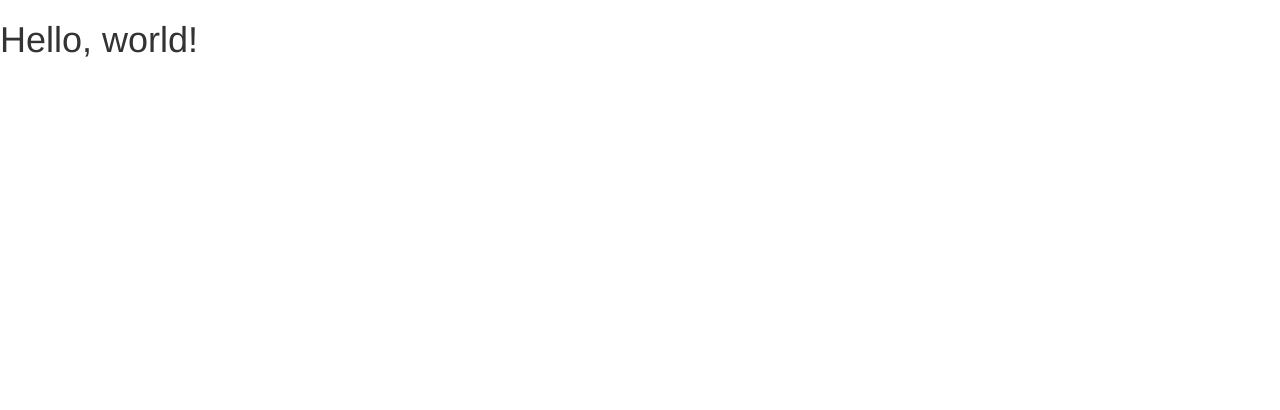
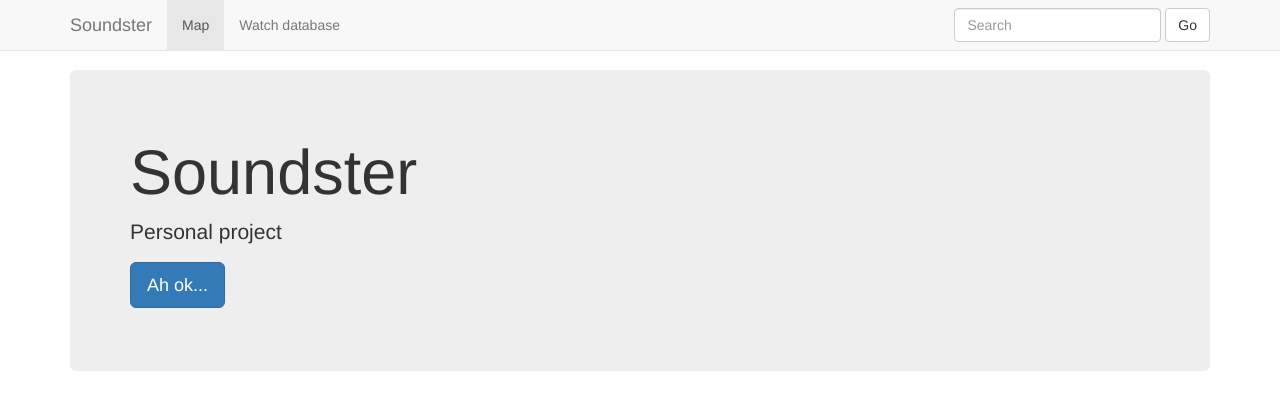
Before and after one commit to goujonpa/soundster, a Django app: page / in a window 1280 px wide. Before the commit the part shown is almost empty. Shown: the top 410 px of the page. Run offline with Django 3.2, Linux system fonts and the light colour scheme; some libraries are stand-ins or nearby versions.

Commit message:
Base template
Termitated the base template and the home
Next : the models and the api

```diff
--- a/soundster/home/templates/base.html
+++ b/soundster/home/templates/base.html
@@ -9,11 +9,13 @@
         <!-- The above 3 meta tags *must* come first in the head; any other head content must come *after* these tags -->
 
         {% block page_title %}
-        <title>Bootstrap 101 Template</title>
+        <title>Soundster</title>
         {% endblock page_title %}
 
         <!-- Bootstrap -->
         <link href="{% static 'css/bootstrap.min.css' %}" rel="stylesheet">
+        <link href="{% static 'css/custom.css' %}" rel="stylesheet">
+
         {% block stylesheets %}
         {% endblock stylesheets %}
         <!-- HTML5 shim and Respond.js for IE8 support of HTML5 elements and media queries -->
@@ -24,8 +26,49 @@
         <![endif]-->
     </head>
     <body>
+        {% block navbar %}
+        <nav class="navbar navbar-default navbar-fixed-top">
+            <div class="container">
+                <!-- Brand and toggle get grouped for better mobile display -->
+                <div class="navbar-header">
+                    <button type="button" class="navbar-toggle collapsed" data-toggle="collapse" data-target="#bs-example-navbar-collapse-1" aria-expanded="false">
+                        <span class="sr-only">Toggle navigation</span>
+                        <span class="icon-bar"></span>
+                        <span class="icon-bar"></span>
+                        <span class="icon-bar"></span>
+                    </button>
+                    <a class="navbar-brand" href="#">Soundster</a>
+                </div>
+
+                <!-- Collect the nav links, forms, and other content for toggling -->
+                <div class="collapse navbar-collapse" id="bs-example-navbar-collapse-1">
+                    <ul class="nav navbar-nav">
+                        <li class="active"><a href="#">Map <span class="sr-only">(current)</span></a></li>
+                    </ul>
+                    <ul class="nav navbar-nav">
+                        <li><a href="#">Watch database </a></li>
+                    </ul>
+                    <form class="navbar-form navbar-right" role="search">
+                        <div class="form-group">
+                            <input type="text" class="form-control" placeholder="Search">
+                        </div>
+                        <button type="submit" class="btn btn-default">Go</button>
+                    </form>
+                </div><!-- /.navbar-collapse -->
+            </div><!-- /.container -->
+        </nav>
+        {% endblock navbar %}
+
+
         {% block content %}
-        <h1>Hello, world!</h1>
+        <div class="container">
+            <div class="jumbotron">
+                <h1>Soundster</h1>
+                <p>Personal project</p>
+                <a class="btn btn-lg btn-primary" href=".#" role="button">Ah ok...</a>
+                </p>
+            </div>
+        </div>
         {% endblock content %}
 
         <!-- jQuery (necessary for Bootstrap's JavaScript plugins) -->
--- /dev/null
+++ b/soundster/static/css/custom.css
@@ -0,0 +1 @@
+body { padding-top: 70px; }
```
